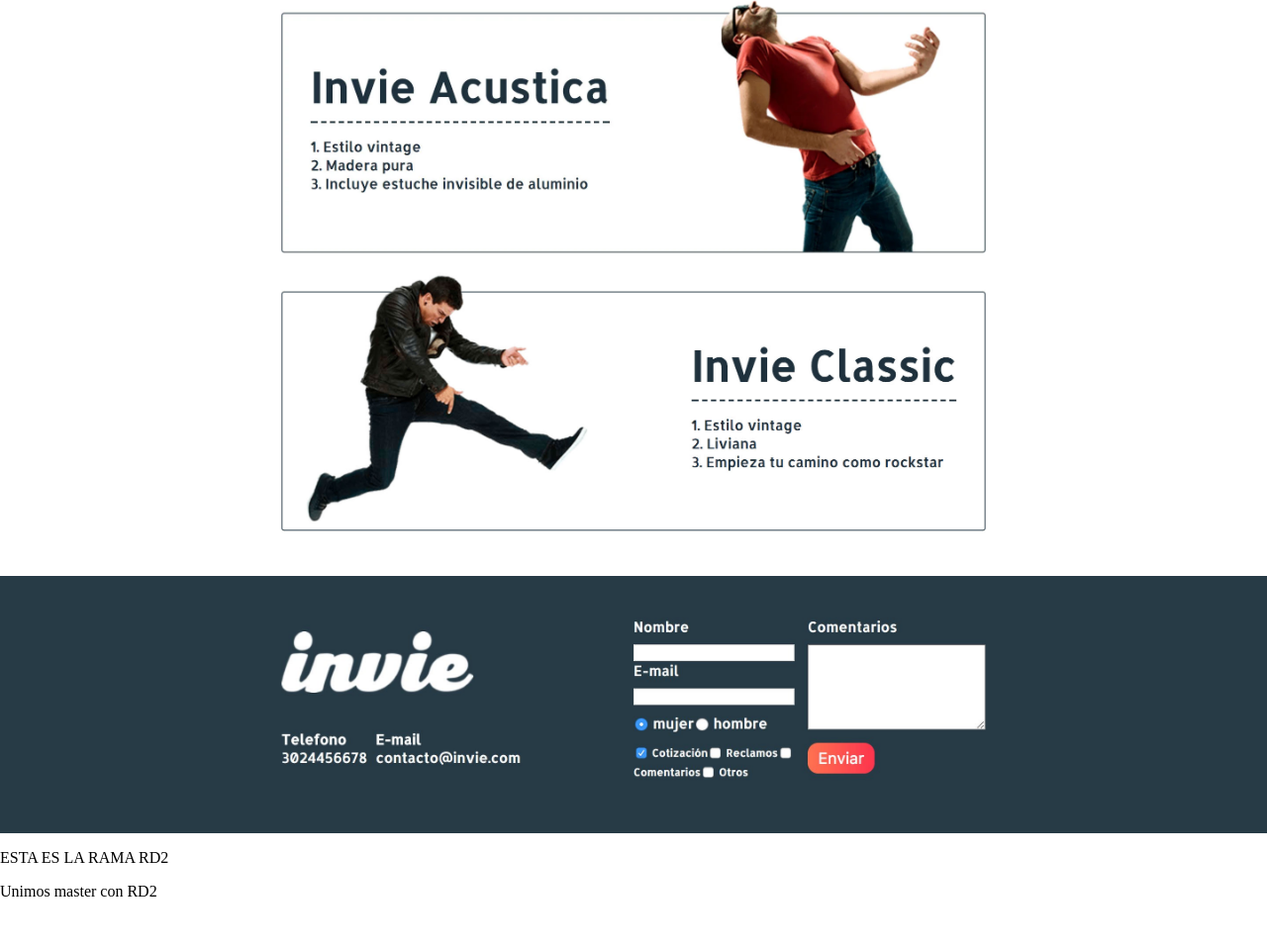
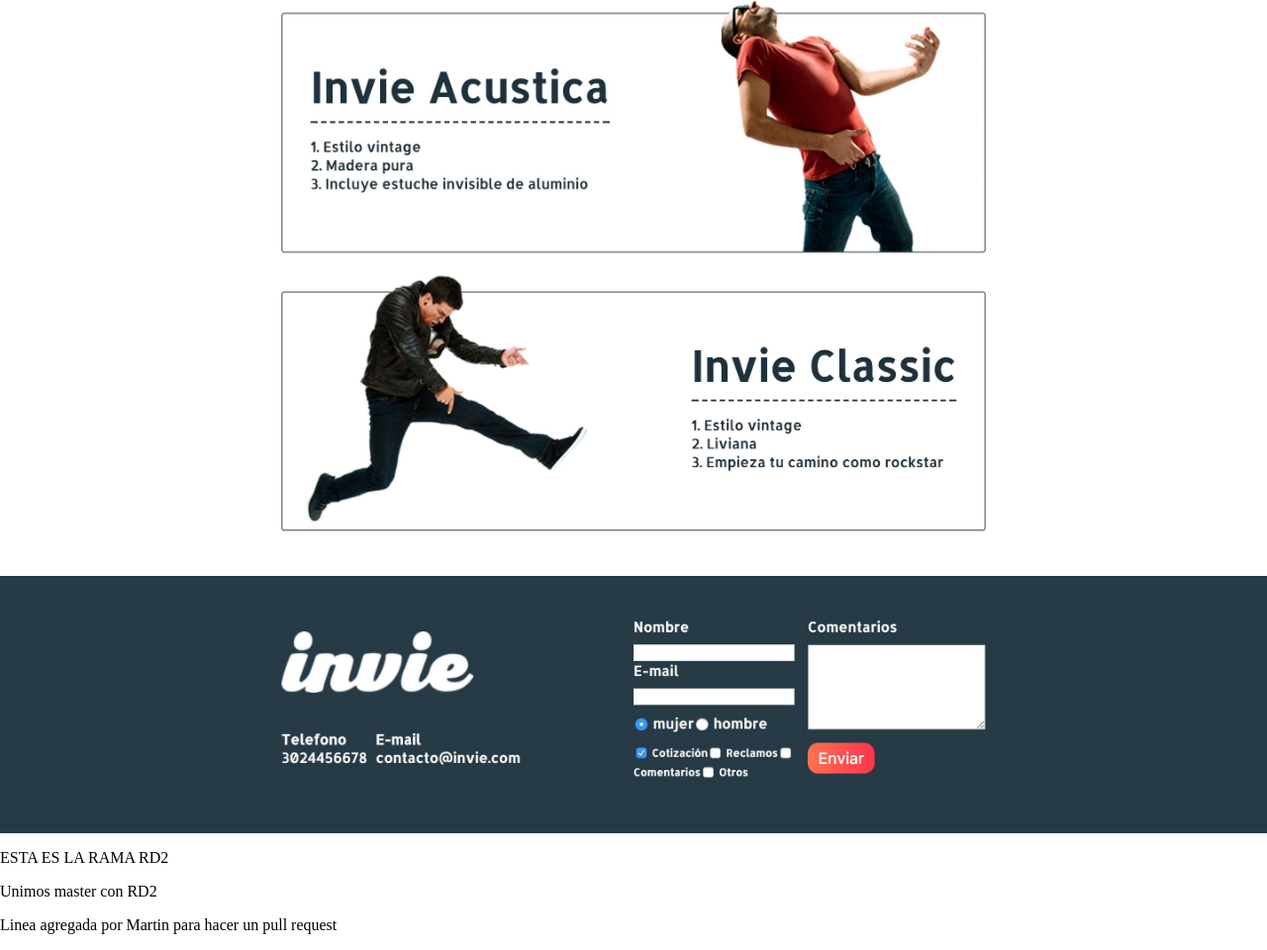
Before and after one commit to martinsosasv/PruebaGit, a plain HTML site: page index.html in a window 1280 px wide. Shown: the part 547-1507 px from the top of the page at 99% size. Before the commit the page ends 1473 px from the top, so only its background shows below. Drawn offline with Linux system fonts and the light colour scheme.

Commit message:
Comentario en index para pull request

```diff
--- a/index.html
+++ b/index.html
@@ -18,5 +18,7 @@
         <img src="./img/footer.webp" alt="">
         <p>ESTA ES LA RAMA RD2 </p>
         <p>Unimos master con RD2</p>
+
+        <p>Linea agregada por Martin para hacer un pull request</p>
     </body>
 </html>
```
